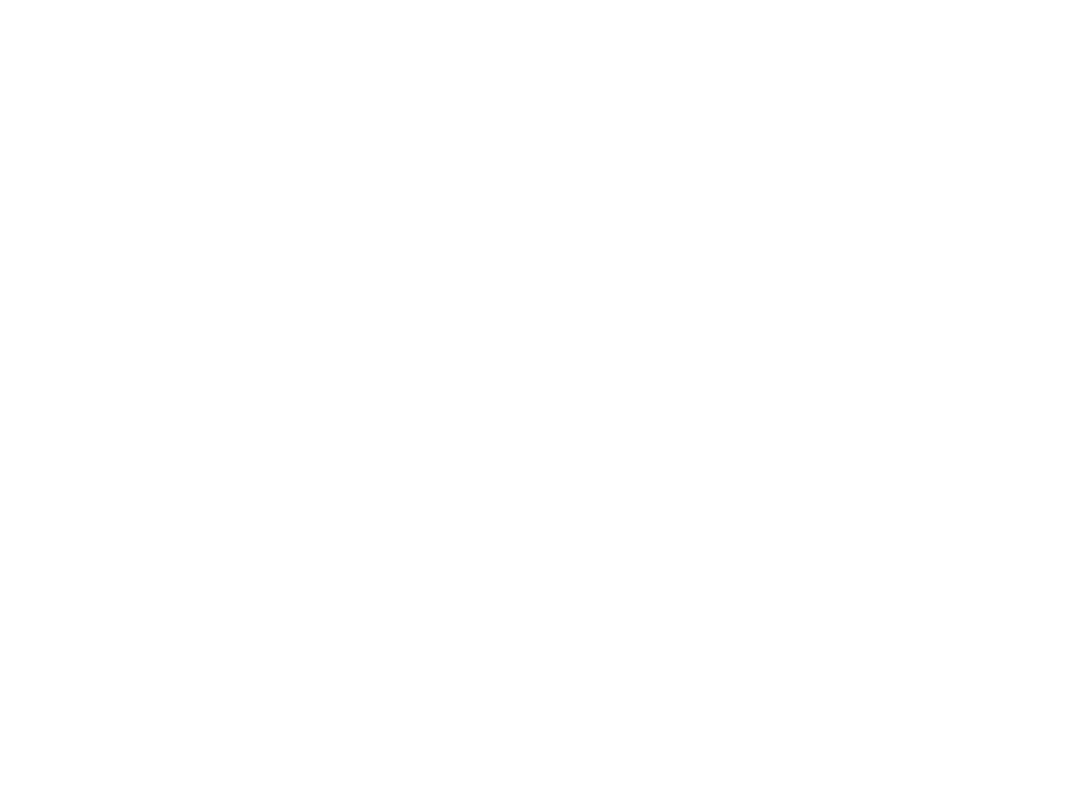
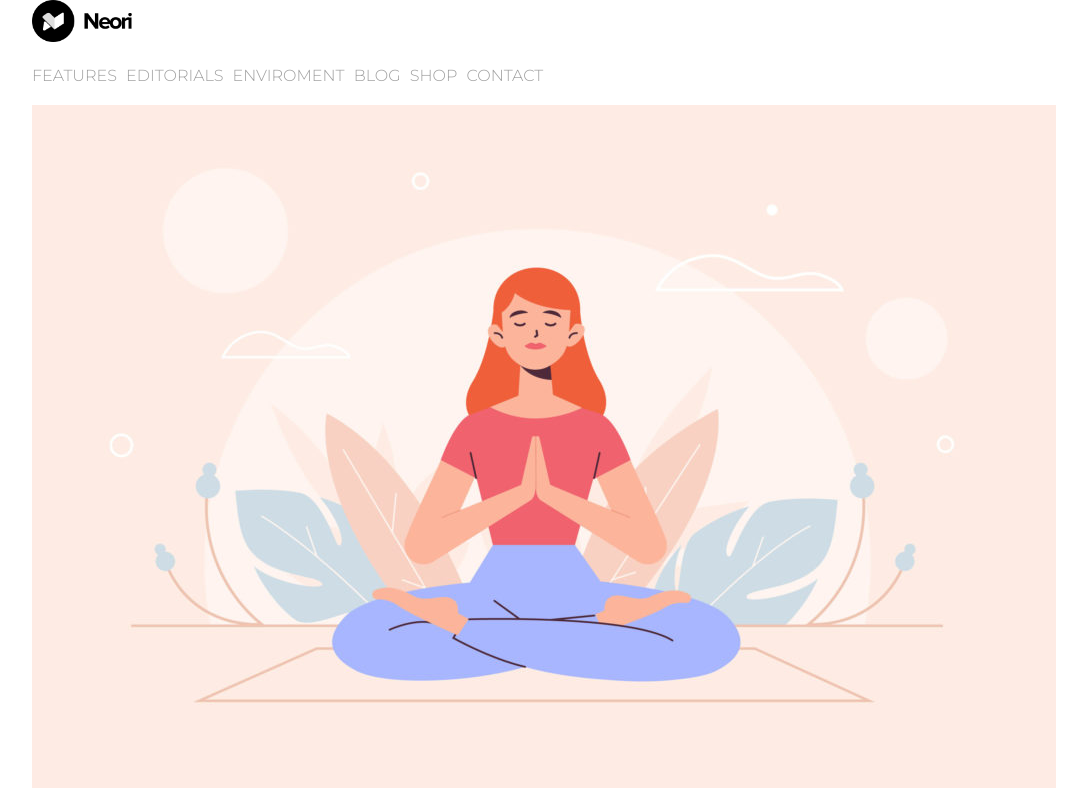
Before and after one commit to Ma-ko92/htmlcss-wp, a plain HTML site: page index.html in a window 1280 px wide. Shown: the whole page, without its empty margins (96-1183 px from the left). Drawn offline with Linux system fonts and the light colour scheme.

Commit message:
logo e nav bar inserita

```diff
--- a/css/style.css
+++ b/css/style.css
@@ -3,4 +3,47 @@
     margin: 0;
     padding: 0;
     box-sizing: border-box;
+    font-family: 'Montserrat', sans-serif;
 }
+/* common */
+.wrapper{
+    width:1024px;
+    margin:auto;
+}
+img{
+    width:100%;
+}
+/* HEADER */
+
+/* logo */
+.logo{
+    width:100px;
+}
+/* logo end */
+/* nav. menu */
+.nav-bar{
+    margin-top: 20px;
+    margin-bottom: 20px;
+}
+.menu{
+    list-style-type: none;
+
+}
+.menu li{
+    display: inline-block;
+
+    margin-right: 5px;
+}
+.menu li a{
+    text-decoration: none;
+    color: #a0a0a0;
+    text-transform: uppercase;
+}
+/* nav. menu end */
+
+/* banner */
+.banner{
+    height: 500px;
+}
+/* banner end */
+/* HEADER END */
--- a/index.html
+++ b/index.html
@@ -7,8 +7,54 @@
 <!-- title -->
     <title>Neori</title>
     <link rel="stylesheet" href="css/style.css">
+    <link rel="preconnect" href="https://fonts.gstatic.com">
+    <!-- font -->
+    <link href="https://fonts.googleapis.com/css2?family=Montserrat:wght@300&display=swap" rel="stylesheet">
 </head>
+
+<!-- BODY -->
 <body>
+    <!-- wrapper -->
+    <div class="wrapper">
+        <!-- HEADER -->
+        <header>
+            <!-- logo and nav. menu -->
+            <div>
+                <img class="logo" src="img/logo.png" alt="logo">
+                <nav class="nav-bar">
+                    <!-- list menu -->
+                    <ul class="menu">
+                        <li>
+                            <a href="#">Features</a>
+                        </li>
+                        <li>
+                            <a href="#">Editorials</a>
+                        </li>
+                        <li>
+                            <a href="#">Enviroment</a>
+                        </li>
+                        <li>
+                            <a href="#">Blog</a>
+                        </li>
+                        <li>
+                            <a href="#">Shop</a>
+                        </li>
+                        <li>
+                            <a href="#">Contact</a>
+                        </li>
+                    </ul>
+                    <!-- list menu end -->
+                </nav>
+                <!-- logo and nav. manu end -->
+            </div>
 
+            <div class="banner">
+                <img class="main_banner" src="img/banner.jpg" alt="main_banner">
+            </div>
+        </header>
+        <!-- HEADER END -->
+    </div>
+    <!-- wrapper end -->
 </body>
+<!-- BODY END -->
 </html>
```
